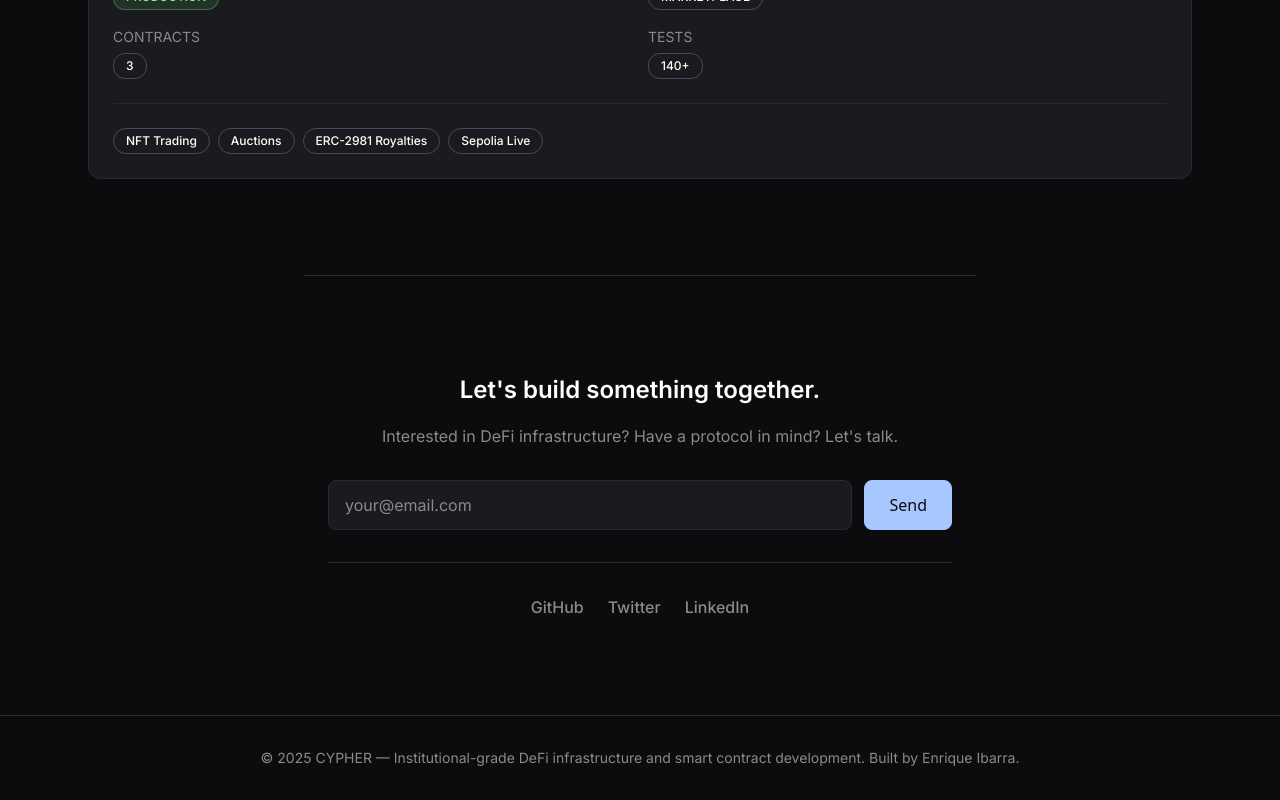
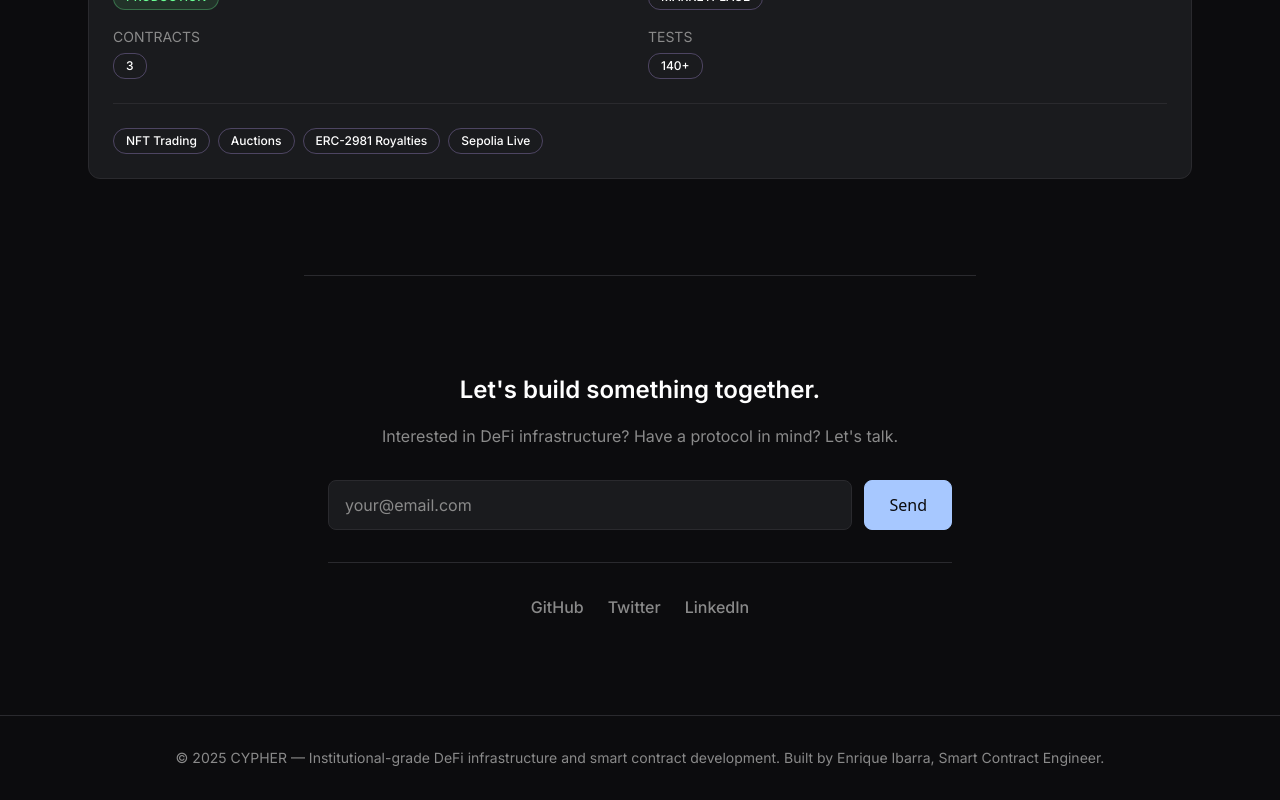
Before and after one commit to cypher-defi/portfolio, a Next.js app: page / in a window 1280 px wide. Shown: the part 3869-4669 px from the top of the page. Built offline with nearby package versions, Linux system fonts and the light colour scheme.

Commit message:
fix: footer

```diff
--- a/src/components/navigation/Footer.tsx
+++ b/src/components/navigation/Footer.tsx
@@ -2,7 +2,7 @@ export const Footer = () => (
   <footer className='border-t border-[#2A2A2E] py-8 px-6 text-center text-[#8A8A8A] text-sm'>
     <p>
       © 2025 CYPHER — Institutional-grade DeFi infrastructure and smart contract
-      development. Built by Enrique Ibarra.
+      development. Built by Enrique Ibarra, Smart Contract Engineer.
     </p>
   </footer>
 )
```
